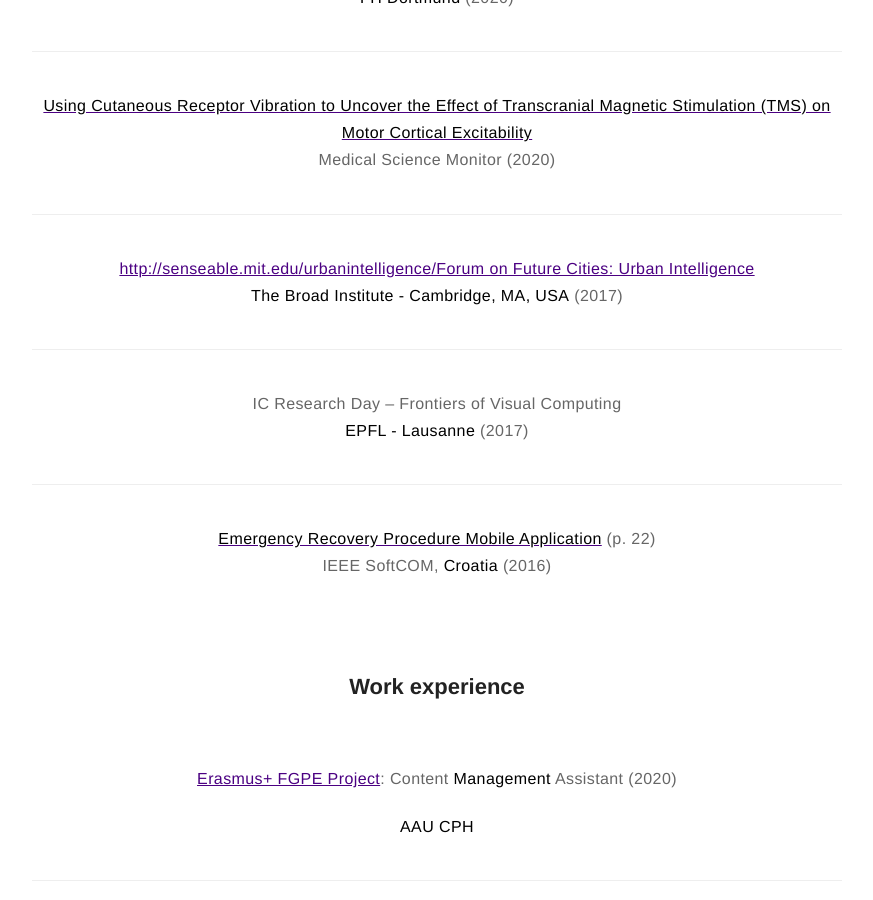
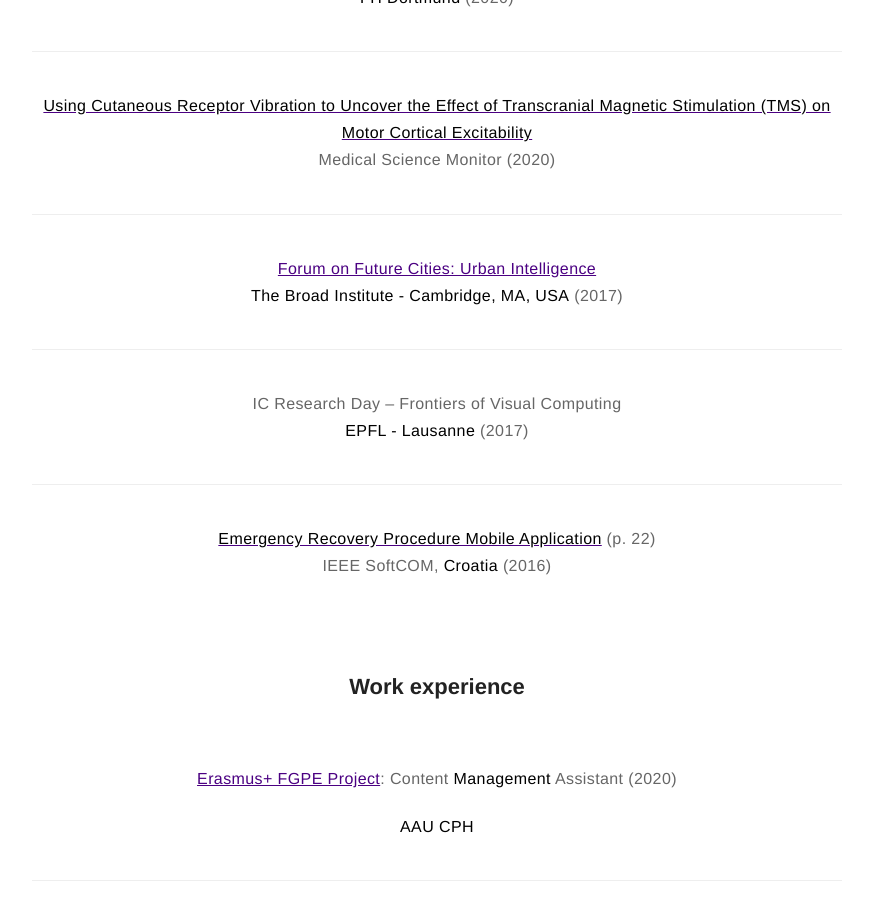
Before and after one commit to dljubenk/dljubenk.github.io, a Jekyll site: the page built from about.md, in a window 1280 px wide and 900 px high, scrolled down 1124 px. Shown: the whole window, without its empty margins (203-1076 px from the left). Built offline with Jekyll 4.4.1, drawn with Linux system fonts in a browser that asks for light colours; part of the change alters nothing that is shown.

Commit message:
Update about.md

```diff
--- a/about.md
+++ b/about.md
@@ -17,7 +17,7 @@ layout: page
 ---
 <p align="center"><a href="https://www.medscimonit.com/abstract/index/idArt/923166"><strong>Using Cutaneous Receptor Vibration to Uncover the Effect of Transcranial Magnetic Stimulation (TMS) on Motor Cortical Excitability</strong></a><br />Medical Science Monitor (2020)</p>
 ---
-<p align="center"><a href="https://ieeexplore.ieee.org/abstract/document/9111707">http://senseable.mit.edu/urbanintelligence/Forum on Future Cities: Urban Intelligence</a><br /><strong>The Broad Institute - Cambridge, MA, USA</strong> (2017)</p>
+<p align="center"><a href="http://senseable.mit.edu/urbanintelligence/">Forum on Future Cities: Urban Intelligence</a><br /><strong>The Broad Institute - Cambridge, MA, USA</strong> (2017)</p>
 ---
 <p align="center">IC Research Day – Frontiers of Visual Computing<br /><strong>EPFL - Lausanne</strong> (2017)</p>
 ---
```
